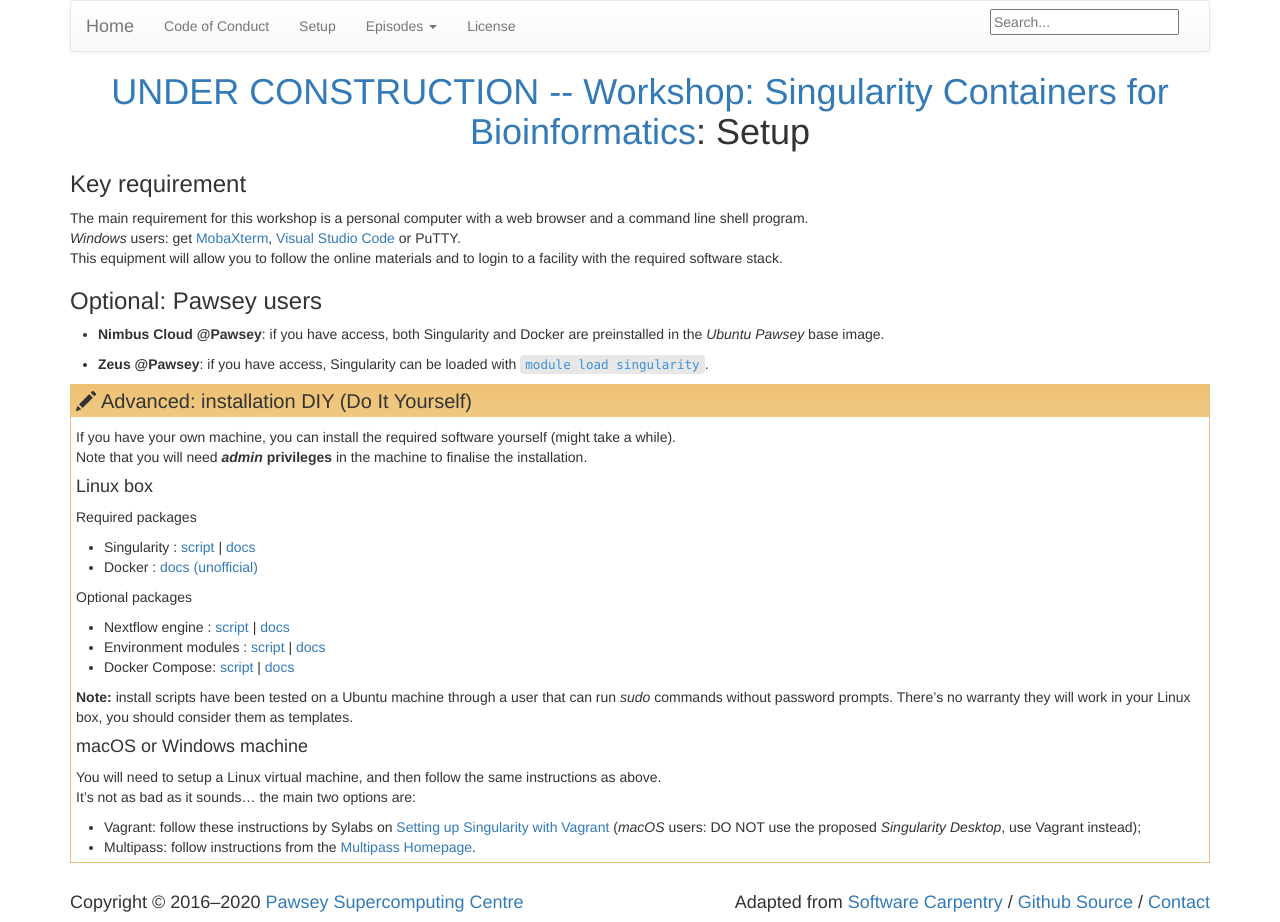
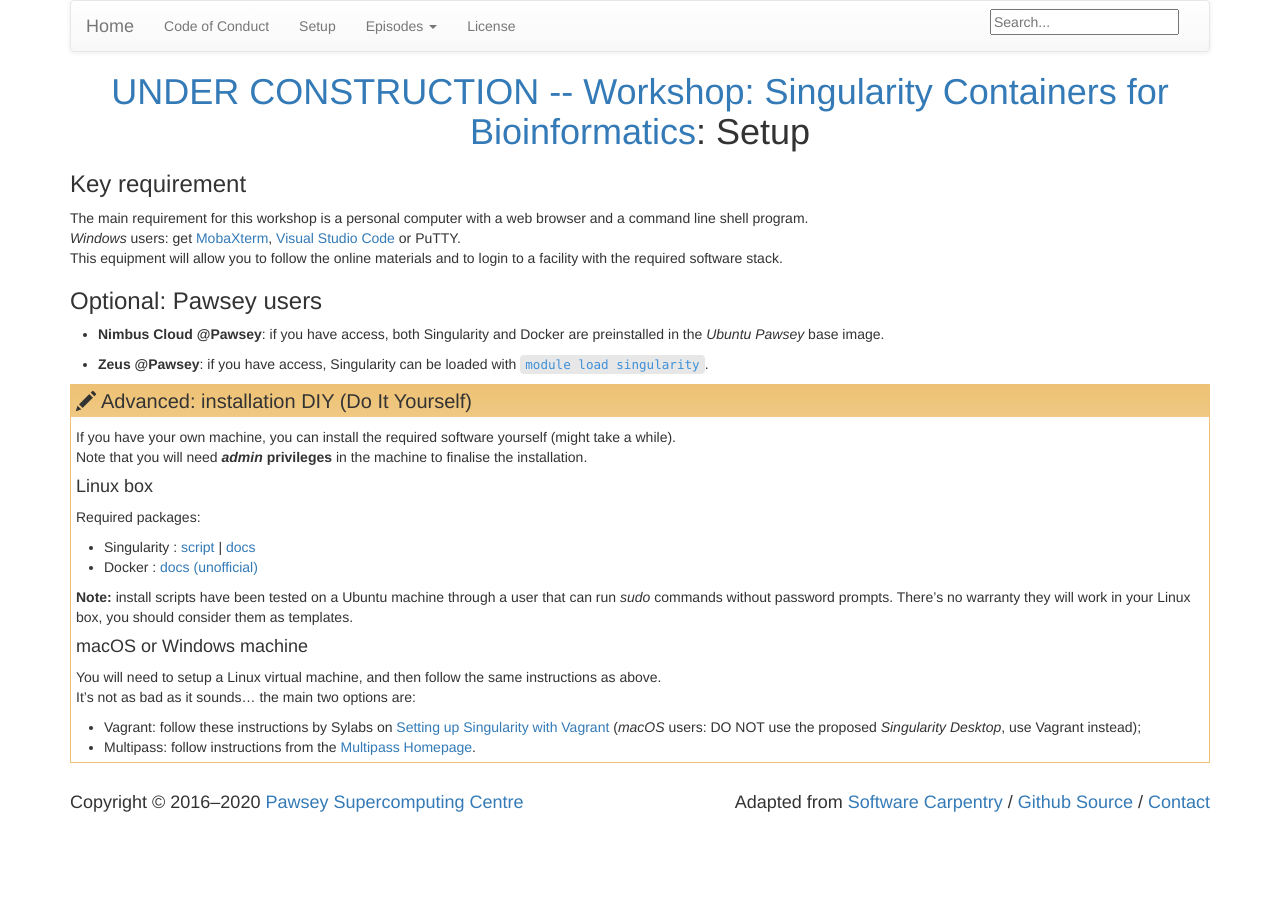
Before and after one commit to PawseySC/containers-bioinformatics-workshop, a Jekyll site: the page built from setup.md, in a window 1280 px wide. Built offline with Jekyll 4.4.1, drawn with Linux system fonts in a browser that asks for light colours; after the commit the page ends 900 px from its top, so only the background shows below that.

Commit message:
simpler setup

```diff
--- a/setup.md
+++ b/setup.md
@@ -27,14 +27,9 @@ This equipment will allow you to follow the online materials and to login to a f
 >
 > #### Linux box
 >
-> Required packages
+> Required packages:
 > - Singularity : [script]({{ page.root }}/files/install-singularity.sh) \| [docs](https://sylabs.io/guides/3.5/user-guide/quick_start.html)
 > - Docker : [docs (unofficial)](https://www.itzgeek.com/how-tos/linux/ubuntu-how-tos/how-to-install-docker-on-ubuntu-18-04-lts-bionic-beaver.html)
->
-> Optional packages
-> - Nextflow engine : [script]({{ page.root }}/files/install-nextflow.sh) \| [docs](https://www.nextflow.io/docs/latest/getstarted.html)
-> - Environment modules : [script]({{ page.root }}/files/install-modules.sh) \| [docs](http://modules.sourceforge.net)
-> - Docker Compose: [script]({{ page.root }}/files/install-dockercompose.sh) \| [docs](https://docs.docker.com/compose/)
 >
 > **Note:** install scripts have been tested on a Ubuntu machine through a user that can run *sudo* commands without password prompts. There's no warranty they will work in your Linux box, you should consider them as templates.
 >
```
Also changed, not shown: 3 other files.
